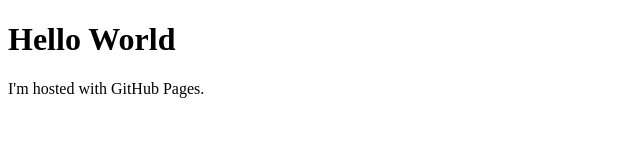
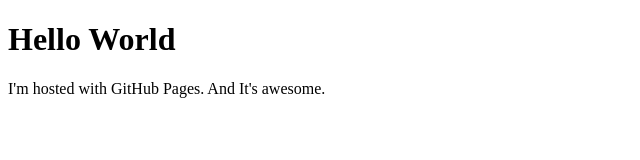
Before and after one commit to christophermatthewsica/chrissica.github.io, a plain HTML site: page index.html in a window 1280 px wide. Shown: the whole page, without its empty margins (0-640 px from the left). Drawn offline with Linux system fonts and the light colour scheme.

Commit message:
added some text

```diff
--- a/index.html
+++ b/index.html
@@ -2,6 +2,6 @@
 <html>
 <body>
 <h1>Hello World</h1>
-<p>I'm hosted with GitHub Pages.</p>
+<p>I'm hosted with GitHub Pages. And It's awesome.</p>
 </body>
 </html>
```
